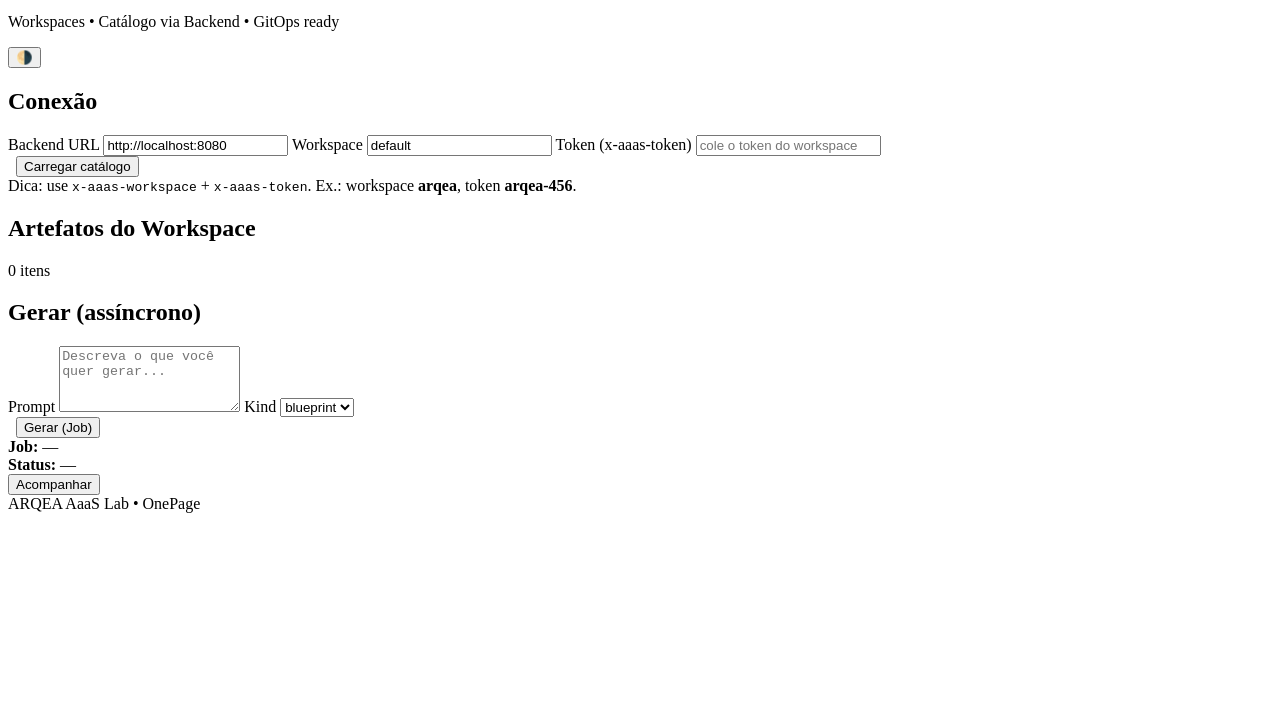
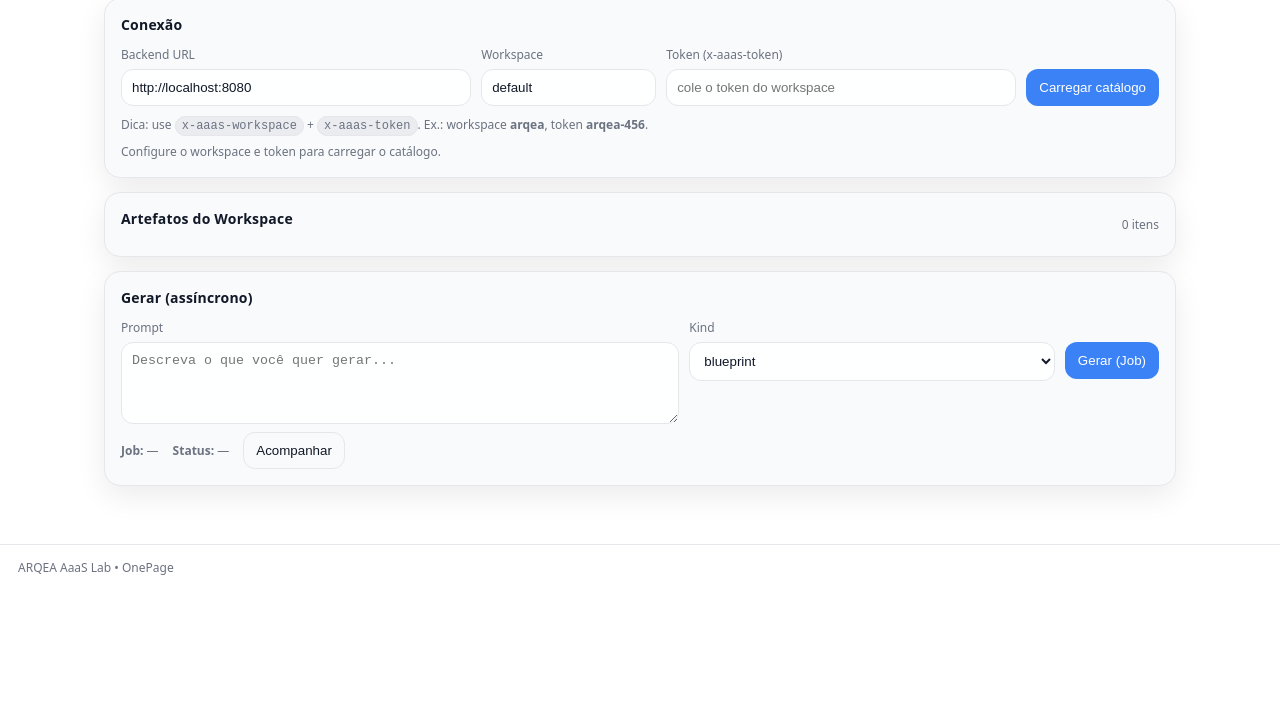
Before and after one commit to ermundorocha/aaas-lab-arqea, a plain HTML site: page public/index.html in a window 1280 px wide. Shown: the part 93-800 px from the top of the page. Drawn offline with Linux system fonts and the light colour scheme; the site is published under a folder, as on GitHub Pages, so addresses that start at the root find nothing.

Commit message:
Atualização diretórios Index

```diff
--- a/public/index.html
+++ b/public/index.html
@@ -4,7 +4,7 @@
   <meta charset="utf-8" />
   <meta name="viewport" content="width=device-width, initial-scale=1" />
   <title>AaaS Lab — Workspaces</title>
-  <link rel="stylesheet" href="/public/style.css" />
+  <link rel="stylesheet" href="style.css" />
   <meta name="color-scheme" content="light dark">
 </head>
 <body>
@@ -101,6 +101,6 @@
     <span>ARQEA AaaS Lab • OnePage</span>
   </footer>
 
-  <script src="/public/script.js"></script>
+  <script src="script.js"></script>
 </body>
 </html>
```
